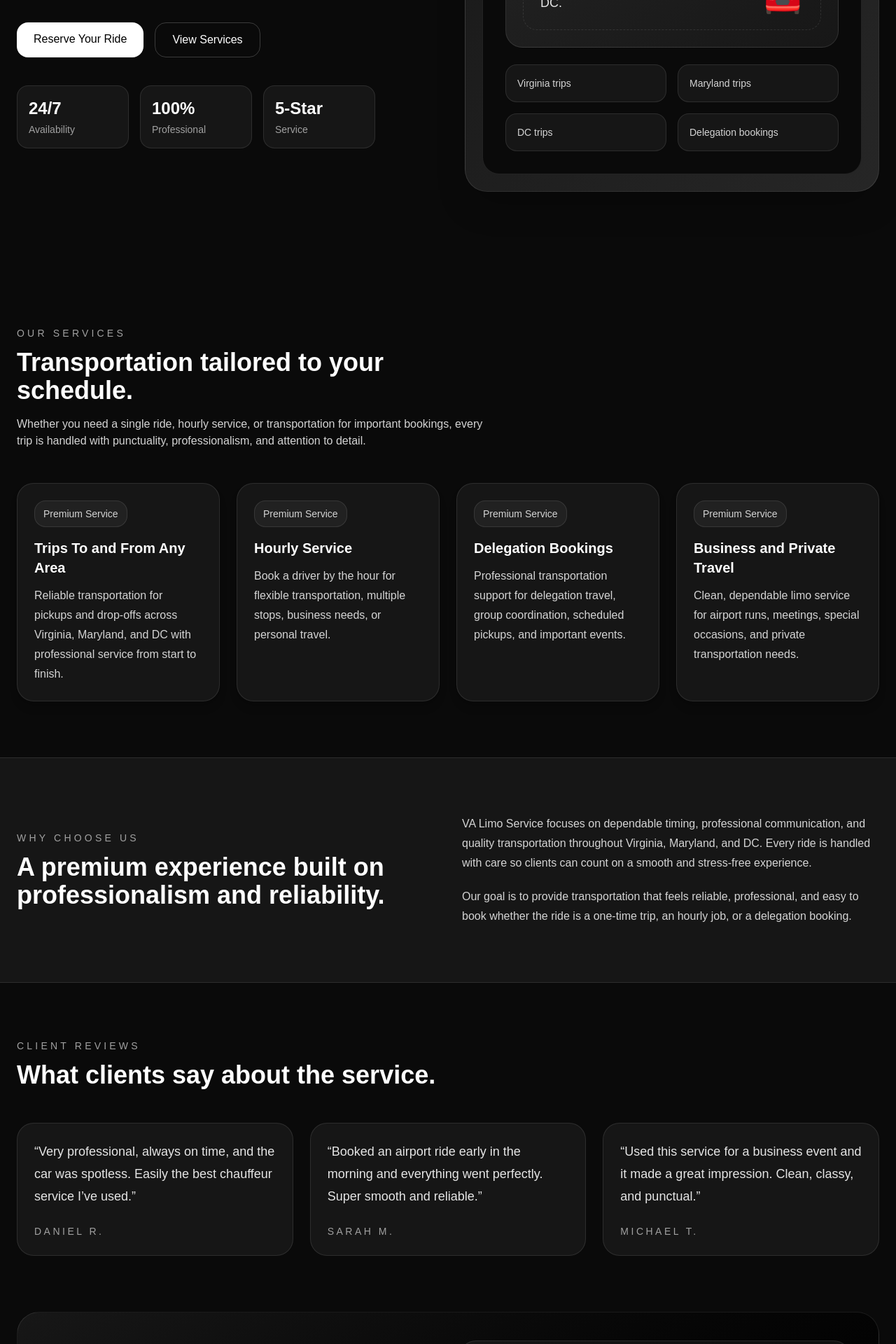
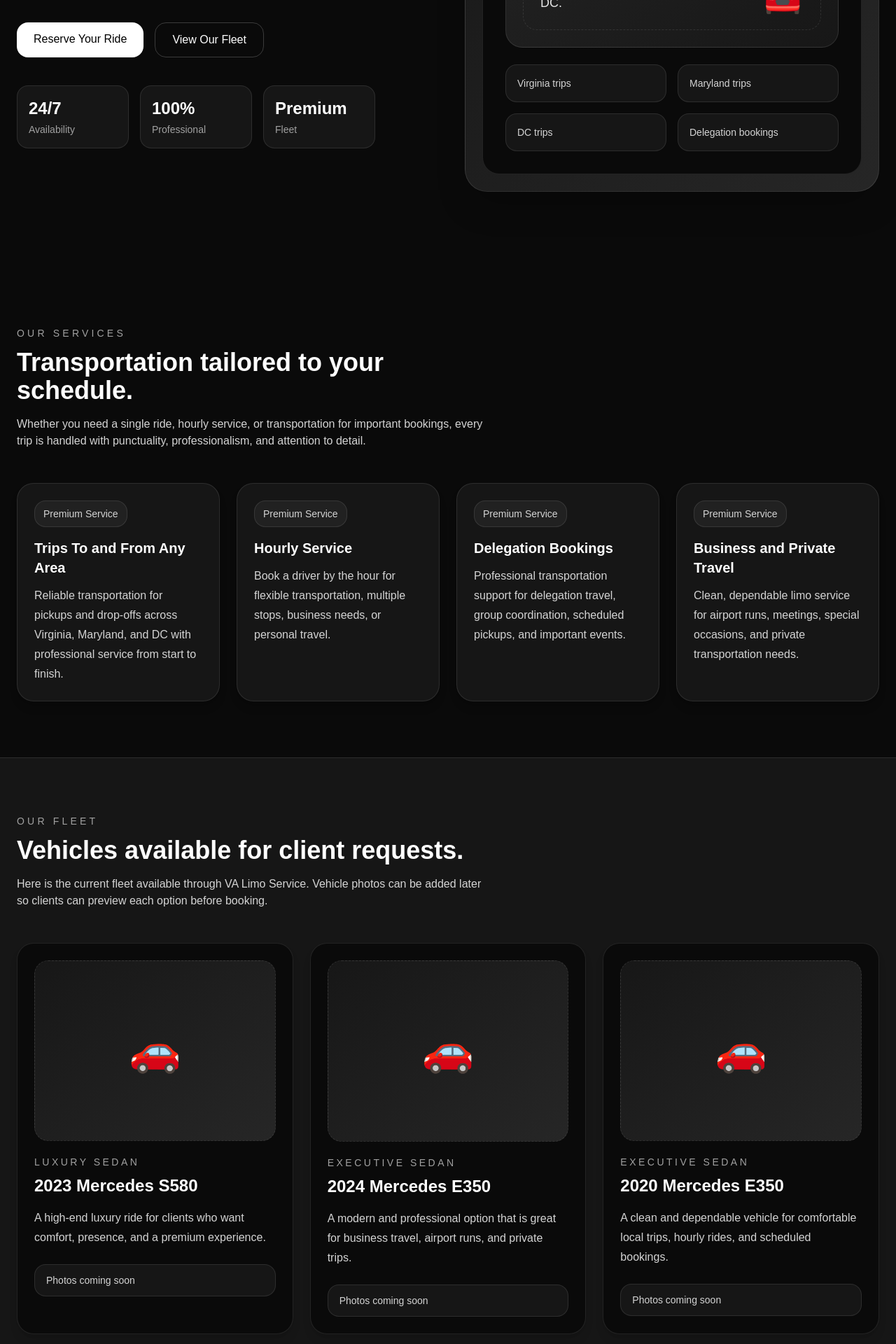
Before and after one commit to yakoobl112006-cmd/nextjs-boilerplate, a Next.js app: page / in a window 1280 px wide. Shown: the part 620-2540 px from the top of the page at 70% size. Built offline with nearby package versions, Linux system fonts and the light colour scheme.

Commit message:
Update page.tsx

```diff
--- a/app/page.tsx
+++ b/app/page.tsx
@@ -15,6 +15,24 @@ export default function Page() {
     {
       title: "Business and Private Travel",
       desc: "Clean, dependable limo service for airport runs, meetings, special occasions, and private transportation needs.",
+    },
+  ];
+
+  const fleet = [
+    {
+      name: "2023 Mercedes S580",
+      type: "Luxury Sedan",
+      desc: "A high-end luxury ride for clients who want comfort, presence, and a premium experience.",
+    },
+    {
+      name: "2024 Mercedes E350",
+      type: "Executive Sedan",
+      desc: "A modern and professional option that is great for business travel, airport runs, and private trips.",
+    },
+    {
+      name: "2020 Mercedes E350",
+      type: "Executive Sedan",
+      desc: "A clean and dependable vehicle for comfortable local trips, hourly rides, and scheduled bookings.",
     },
   ];
 
@@ -44,6 +62,9 @@ export default function Page() {
           <nav className="hidden gap-6 text-sm md:flex">
             <a href="#services" className="text-neutral-300 transition hover:text-white">
               Services
+            </a>
+            <a href="#fleet" className="text-neutral-300 transition hover:text-white">
+              Fleet
             </a>
             <a href="#about" className="text-neutral-300 transition hover:text-white">
               About
@@ -87,10 +108,10 @@ export default function Page() {
                 Reserve Your Ride
               </a>
               <a
-                href="#services"
+                href="#fleet"
                 className="rounded-2xl border border-white/20 px-6 py-3 font-medium text-white transition hover:bg-white/5"
               >
-                View Services
+                View Our Fleet
               </a>
             </div>
             <div className="mt-10 grid max-w-lg grid-cols-3 gap-4">
@@ -103,8 +124,8 @@ export default function Page() {
                 <p className="mt-1 text-sm text-neutral-400">Professional</p>
               </div>
               <div className="rounded-2xl border border-white/10 bg-white/5 p-4">
-                <p className="text-2xl font-semibold">5-Star</p>
-                <p className="mt-1 text-sm text-neutral-400">Service</p>
+                <p className="text-2xl font-semibold">Premium</p>
+                <p className="mt-1 text-sm text-neutral-400">Fleet</p>
               </div>
             </div>
           </div>
@@ -181,8 +202,42 @@ export default function Page() {
         </div>
       </section>
 
-      <section id="about" className="border-y border-white/10 bg-white/5">
-        <div className="mx-auto grid max-w-7xl gap-10 px-6 py-20 md:grid-cols-2 md:items-center">
+      <section id="fleet" className="border-y border-white/10 bg-white/5">
+        <div className="mx-auto max-w-7xl px-6 py-20">
+          <div className="mb-12 max-w-2xl">
+            <p className="text-sm uppercase tracking-[0.3em] text-neutral-400">Our Fleet</p>
+            <h3 className="mt-3 text-3xl font-semibold md:text-4xl">
+              Vehicles available for client requests.
+            </h3>
+            <p className="mt-4 text-neutral-300">
+              Here is the current fleet available through VA Limo Service. Vehicle photos can be
+              added later so clients can preview each option before booking.
+            </p>
+          </div>
+
+          <div className="grid gap-6 md:grid-cols-3">
+            {fleet.map((car) => (
+              <div
+                key={car.name}
+                className="rounded-[1.5rem] border border-white/10 bg-neutral-950 p-6 shadow-lg"
+              >
+                <div className="mb-5 flex aspect-[4/3] items-center justify-center rounded-[1.25rem] border border-dashed border-white/10 bg-gradient-to-br from-neutral-900 to-neutral-800 text-6xl">
+                  🚗
+                </div>
+                <p className="text-sm uppercase tracking-[0.25em] text-neutral-400">{car.type}</p>
+                <h4 className="mt-2 text-2xl font-semibold">{car.name}</h4>
+                <p className="mt-4 leading-7 text-neutral-300">{car.desc}</p>
+                <div className="mt-6 rounded-2xl border border-white/10 bg-white/5 px-4 py-3 text-sm text-neutral-300">
+                  Photos coming soon
+                </div>
+              </div>
+            ))}
+          </div>
+        </div>
+      </section>
+
+      <section id="about" className="mx-auto max-w-7xl px-6 py-20">
+        <div className="grid gap-10 md:grid-cols-2 md:items-center">
           <div>
             <p className="text-sm uppercase tracking-[0.3em] text-neutral-400">Why Choose Us</p>
             <h3 className="mt-3 text-3xl font-semibold md:text-4xl">
@@ -233,7 +288,7 @@ export default function Page() {
             </p>
             <div className="mt-8 space-y-3 text-neutral-300">
               <p>
-                <span className="font-medium text-white">Phone:</span> Your phone number here
+                <span className="font-medium text-white">Phone:</span> 571 635 2862
               </p>
               <p>
                 <span className="font-medium text-white">Email:</span> valimoservice703@gmail.com
@@ -261,6 +316,15 @@ export default function Page() {
               />
             </div>
             <div>
+              <label className="mb-2 block text-sm text-neutral-300">Requested Vehicle</label>
+              <select className="w-full rounded-xl border border-white/10 bg-black/40 px-4 py-3 text-white outline-none">
+                <option>Choose a vehicle</option>
+                <option>2023 Mercedes S580</option>
+                <option>2024 Mercedes E350</option>
+                <option>2020 Mercedes E350</option>
+              </select>
+            </div>
+            <div>
               <label className="mb-2 block text-sm text-neutral-300">Pickup Location</label>
               <input
                 className="w-full rounded-xl border border-white/10 bg-black/40 px-4 py-3 text-white outline-none placeholder:text-neutral-500"
@@ -273,6 +337,16 @@ export default function Page() {
                 className="w-full rounded-xl border border-white/10 bg-black/40 px-4 py-3 text-white outline-none placeholder:text-neutral-500"
                 placeholder="Enter destination"
               />
+            </div>
+            <div>
+              <label className="mb-2 block text-sm text-neutral-300">Service Type</label>
+              <select className="w-full rounded-xl border border-white/10 bg-black/40 px-4 py-3 text-white outline-none">
+                <option>Choose a service</option>
+                <option>One-Way Trip</option>
+                <option>Round Trip</option>
+                <option>Hourly Service</option>
+                <option>Delegation Booking</option>
+              </select>
             </div>
             <div className="grid gap-4 md:grid-cols-2">
               <div>
```
